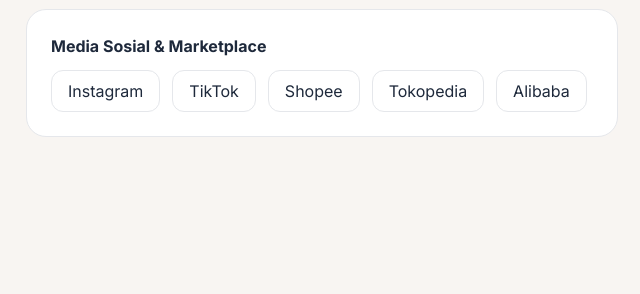
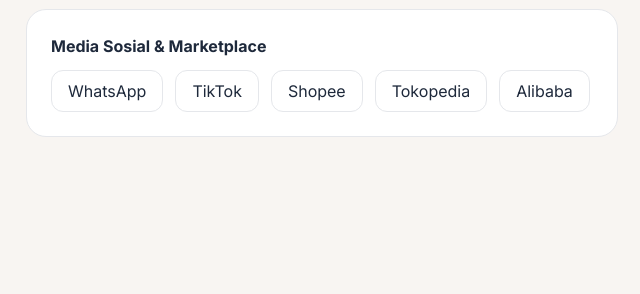
Before and after one commit to halim1739/EcoBrik, a plain HTML site: page index.html in a window 1280 px wide. Shown: the part 5208-5502 px from the top of the page, 630-1270 px from the left. Drawn offline with nearby package versions, Linux system fonts and the light colour scheme.

Commit message:
Update index.html

```diff
--- a/index.html
+++ b/index.html
@@ -374,8 +374,8 @@
           <div class="p-6 rounded-2xl border bg-white">
             <h4 class="font-bold mb-3" data-i18n="social_title">Media Sosial & Marketplace</h4>
             <div class="flex flex-wrap gap-3">
-              <a href="#" class="px-4 py-2 rounded-xl border hover:bg-emerald-50">Instagram</a>
-              <a href="#" class="px-4 py-2 rounded-xl border hover:bg-emerald-50">TikTok</a>
+              <a href="https://wa.me/qr/LAWYKTGF55CLA1" class="px-4 py-2 rounded-xl border hover:bg-emerald-50">WhatsApp</a>
+              <a href="https://www.tiktok.com/@limchil?_t=ZS-8yqUrjeUZx1&_r=1" class="px-4 py-2 rounded-xl border hover:bg-emerald-50">TikTok</a>
               <a href="#" class="px-4 py-2 rounded-xl border hover:bg-emerald-50">Shopee</a>
               <a href="#" class="px-4 py-2 rounded-xl border hover:bg-emerald-50">Tokopedia</a>
               <a href="#" class="px-4 py-2 rounded-xl border hover:bg-emerald-50">Alibaba</a>
```
